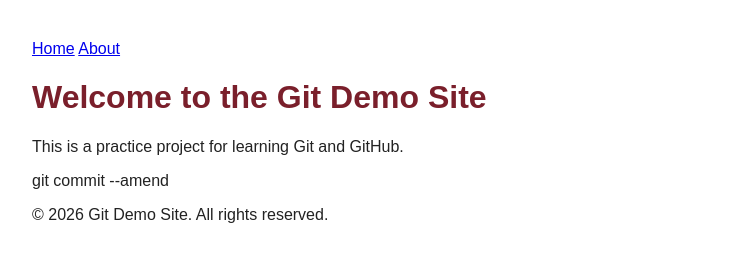
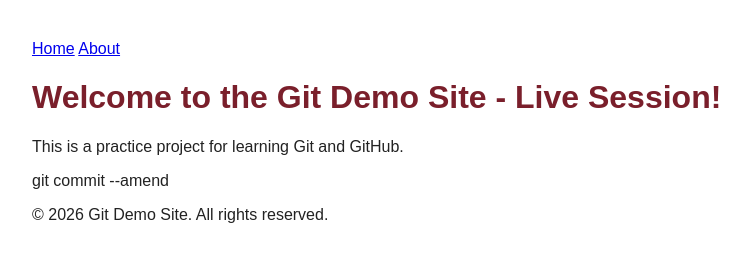
Before and after one commit to siresquire/git-demo-site, a website: page index.html in a window 1280 px wide. Shown: the whole page, without its empty margins (258-1008 px from the left). Drawn offline with Linux system fonts and the light colour scheme.

Commit message:
feat: update heading directly on main

```diff
--- a/index.html
+++ b/index.html
@@ -11,7 +11,7 @@
         <a href="#home">Home</a>
         <a href="#about">About</a>
     </nav>
-    <h1>Welcome to the Git Demo Site</h1>
+    <h1>Welcome to the Git Demo Site - Live Session!</h1>
         <p>This is a practice project for learning Git and GitHub.</p>
         <p>git commit --amend</p>
     <footer>
```
